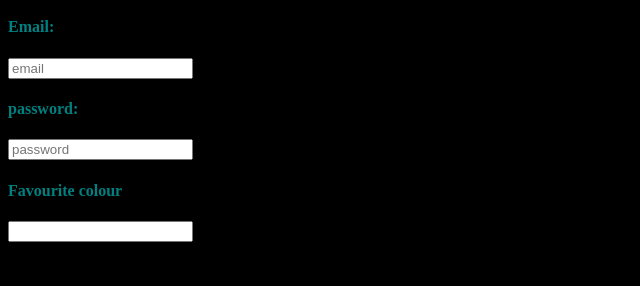
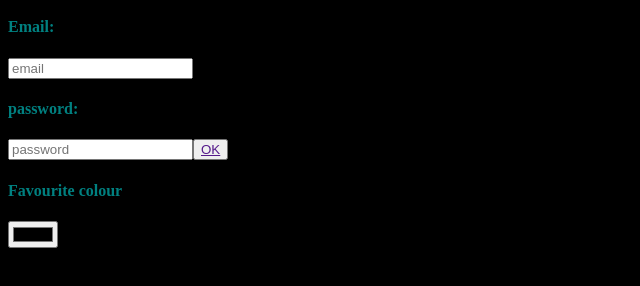
Before and after one commit to TTP-2/TTP, a plain HTML site: page index.html in a window 1280 px wide. Shown: the part 48-334 px from the top of the page, without its empty margins (0-640 px from the left). Drawn offline with Linux system fonts and the light colour scheme.

Commit message:
Update index.html

```diff
--- a/index.html
+++ b/index.html
@@ -20,9 +20,9 @@
       <h4>Email:</h4>
       <input type="email" placeholder="email">
       <h4>password:</h4>
-      <input type="password" placeholder="password">
+      <input type="password" placeholder="password"><button><a href="">OK</a></button>
       <h4>Favourite colour</h4>
-      <input typ="color">
+      <input type="color">
     </form>
   </body>
 </html>
```
